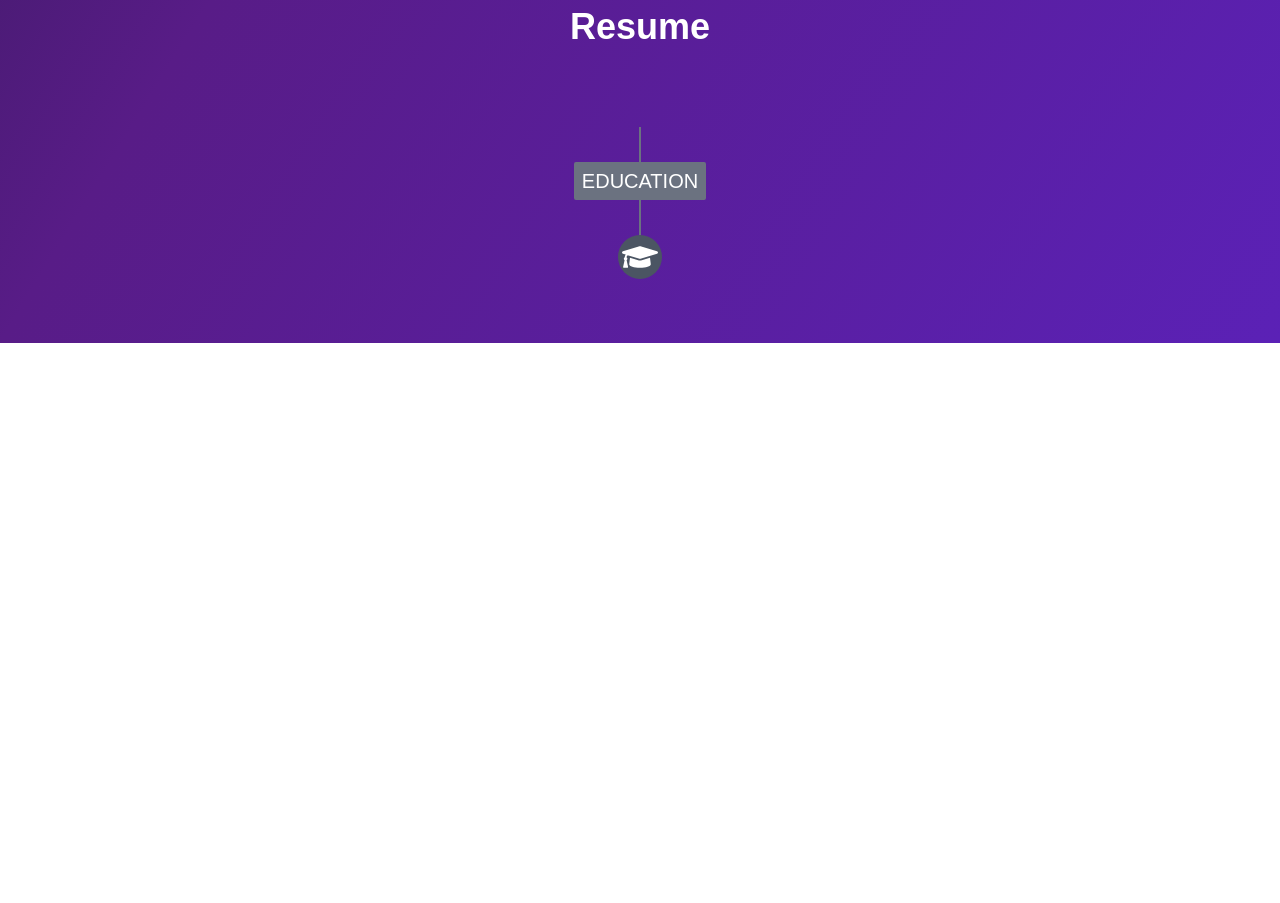
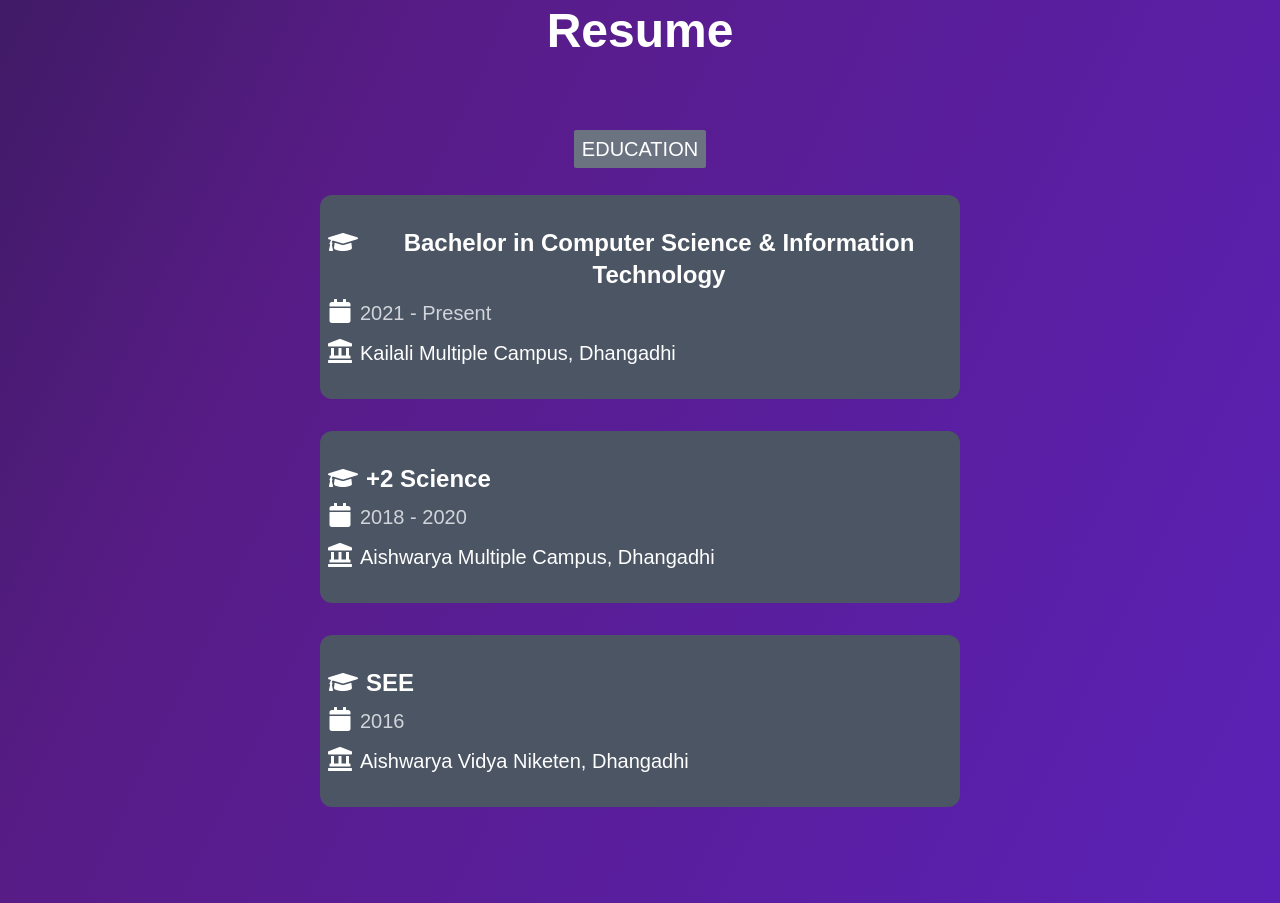
Before and after one commit to binodojha/portfolio-website, a Next.js app: page / in a window 1280 px wide. Shown: the part 1740-2643 px from the top of the page. Before the commit the page ends 2083 px from the top, so only its background shows below. Built offline with nearby package versions, Linux system fonts and the light colour scheme.

Commit message:
myResume Page modified

```diff
--- a/src/components/myResume.jsx
+++ b/src/components/myResume.jsx
@@ -1,16 +1,38 @@
-import { FaGraduationCap } from "react-icons/fa";
+import { FaGraduationCap, FaCalendar, FaLandmark, } from "react-icons/fa";
 
 export default function MyResume() {
+    const resumes = [
+        { id: 1, degree: "Bachelor in Computer Science & Information Technology", college: "Kailali Multiple Campus, Dhangadhi", date: "2021 - Present"},
+        { id: 2, degree: "+2 Science", college: "Aishwarya Multiple Campus, Dhangadhi", date: "2018 - 2020" },
+        { id: 3, degree: "SEE", college: "Aishwarya Vidya Niketen, Dhangadhi", date: "2016" }
+    ];
     return (
         <>
-            <div className="myResume py-16">
-                <h2 className="text-center pb-20 font-bold text-4xl">Resume</h2>
+            <div className="myResume py-16 ">
+                <h2 className="text-center pb-20 font-bold text-5xl">Resume</h2>
                 <div className="resumes">
-                    <div className="text-center text-xl">
-                        <div className=" w-0.5 h-10 bg-gray-500 mx-auto"></div>
+                    <div className="mx-32 text-center text-xl">
                         <span className="bg-gray-500 rounded-sm p-2">EDUCATION</span>
-                        <div className=" w-0.5 h-10 bg-gray-500 mx-auto"></div>
-                        <div className="icon flex justify-center text-4xl"><span className="bg-gray-600 rounded-full p-1"><FaGraduationCap /></span></div>
+                        <div className="content">
+                            {resumes.map((resume) => (
+                                <div className="resume " key={resume.id}>
+                                    <div className="rContent py-8 mx-48 bg-gray-600 my-8 rounded-xl hover:shadow-xl">
+                                        <div className="flex px-2 pb-2">
+                                            <span className=""><FaGraduationCap className="text-3xl text-blue-500"/></span>
+                                            <div className="title font-bold text-2xl ml-2 ">{resume.degree}</div>
+                                        </div>
+                                        <div className="flex pl-2 pb-3">
+                                            <div className=""><FaCalendar className="text-2xl"/></div>
+                                            <div className="college ml-2 text-xl text-gray-300">{resume.date}</div>
+                                        </div>
+                                        <div className="flex pl-2">
+                                            <div className="text-2xl"><FaLandmark/></div>
+                                            <div className="college ml-2 text-xl ">{resume.college}</div>
+                                        </div>
+                                    </div>
+                                </div>
+                            ))}
+                        </div>
                     </div>
                 </div>
             </div>
```
